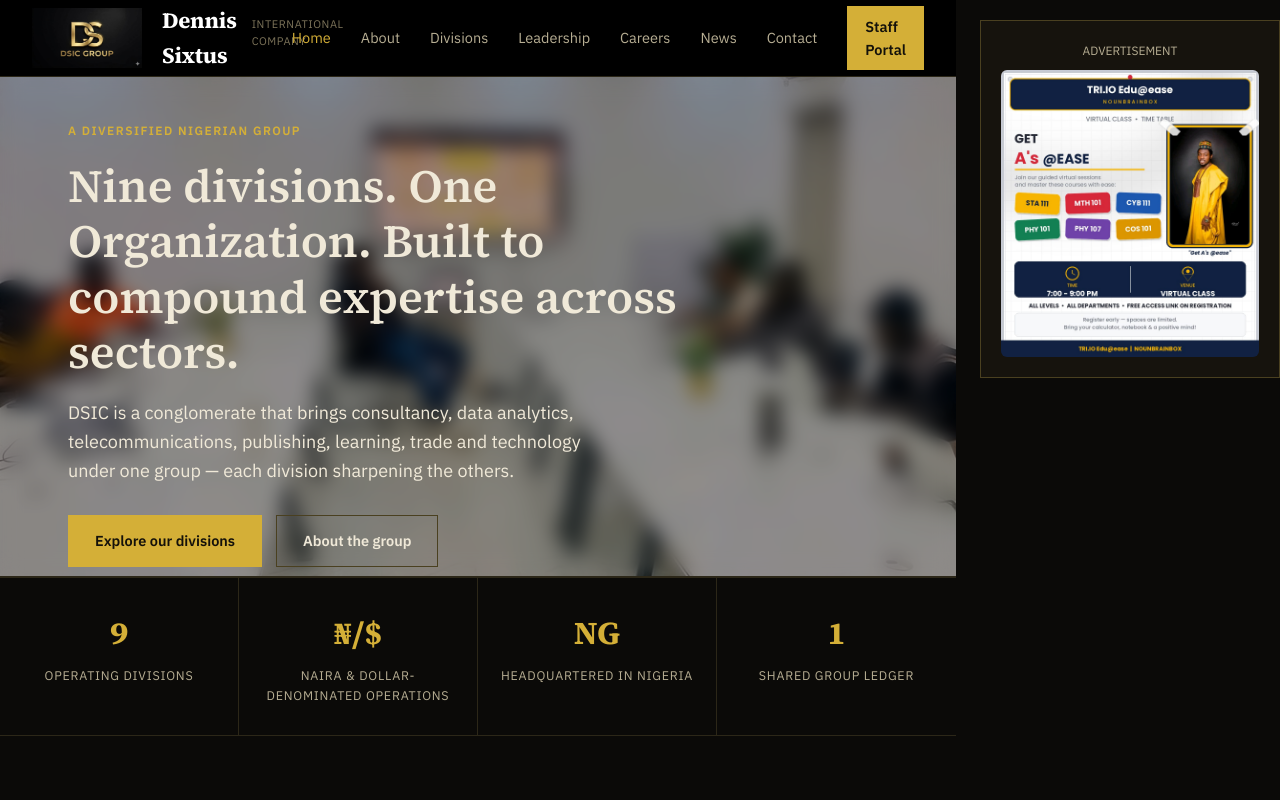
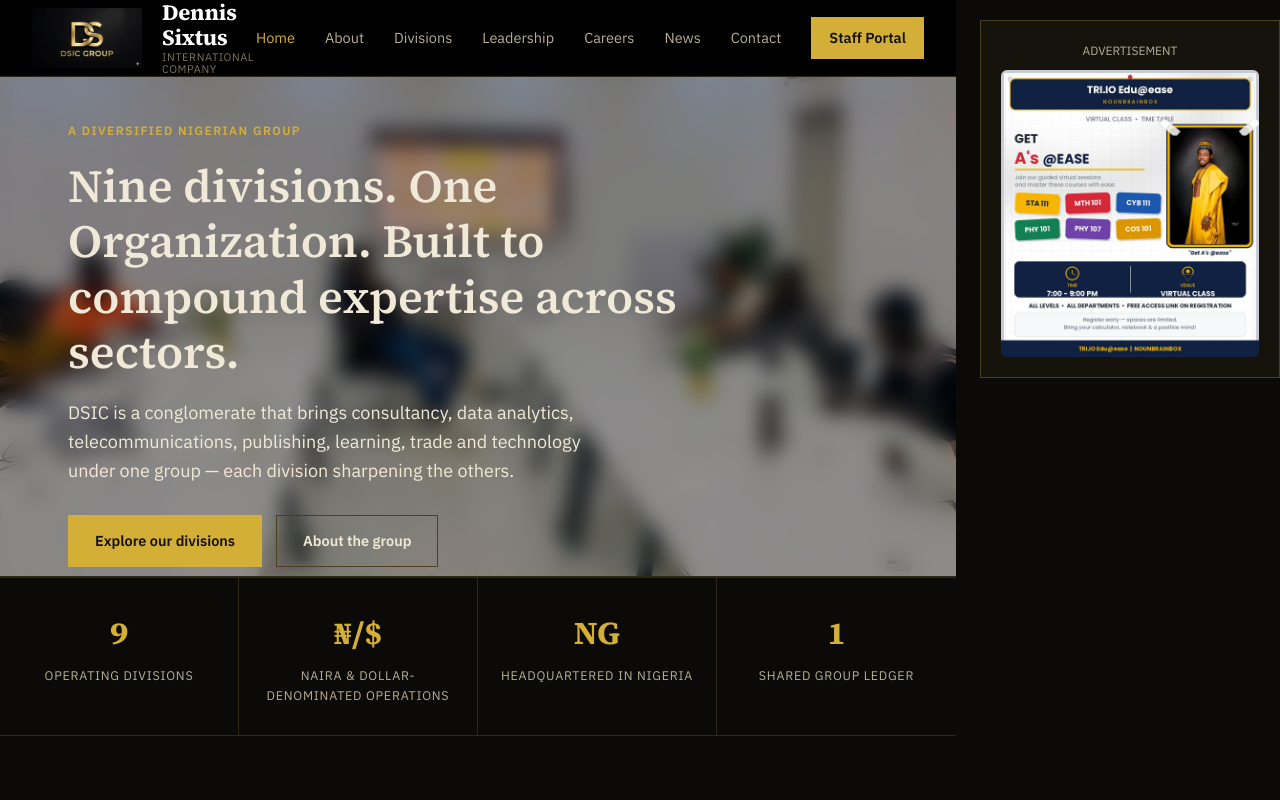
Before and after one commit to sixtus998-tech/TRI.IO-SITE, a plain HTML site: page index.html in a window 1280 px wide. Shown: the top 800 px of the page. Drawn offline with Linux system fonts and the light colour scheme.

Commit message:
fix nav bar and ad clash

```diff
--- a/index.html
+++ b/index.html
@@ -17,7 +17,12 @@
       <div class="header-inner">
         <div class="company-brand">
           <img src="dsic-logo.jpeg" alt="Company Logo" class="brand-logo">
-          <a href="index.html" class="brand-mark"><span class="brand-name">Dennis Sixtus</span><span class="brand-tag">International Company</span></a>
+          <a href="index.html" class="brand-mark">
+            <div class="brand-text">
+              <span class="brand-name">Dennis Sixtus</span>
+              <span class="brand-tag">International Company</span>
+            </div>
+          </a>
         </div>
         <nav class="main-nav">
           <a href="index.html" class="is-active">Home</a>
--- a/styles.css
+++ b/styles.css
@@ -116,6 +116,11 @@ header.site-header{
   align-items: center;
   justify-content: space-between;
   height: 76px;
+  gap: 32px;
+}
+
+nav{
+  flex-shrink: 0;
 }
 
 .brand-mark{
@@ -123,6 +128,7 @@ header.site-header{
   align-items:baseline;
   gap: 9px;
   color: #fff;
+
 }
 
 .brand-mark .dot{
@@ -145,7 +151,13 @@ header.site-header{
   color: var(--ink-faint);
   letter-spacing: 0.05em;
   text-transform: uppercase;
-  margin-left: 6px;
+  margin-left: 0;
+}
+
+.brand-text{
+  display:flex;
+  flex-direction:column;
+  line-height: 1.15;
 }
 
 .brand-logo {
@@ -603,5 +615,5 @@ footer.site-footer{
   .cta-banner{ flex-direction:column; align-items:flex-start; }
 
   .page-layout{ flex-direction: column; }
-  .ad-sidebar{ width: 100%; position: static; top:70px;}
+  .ad-sidebar{ width: 100%; position: static; }
 }
```
